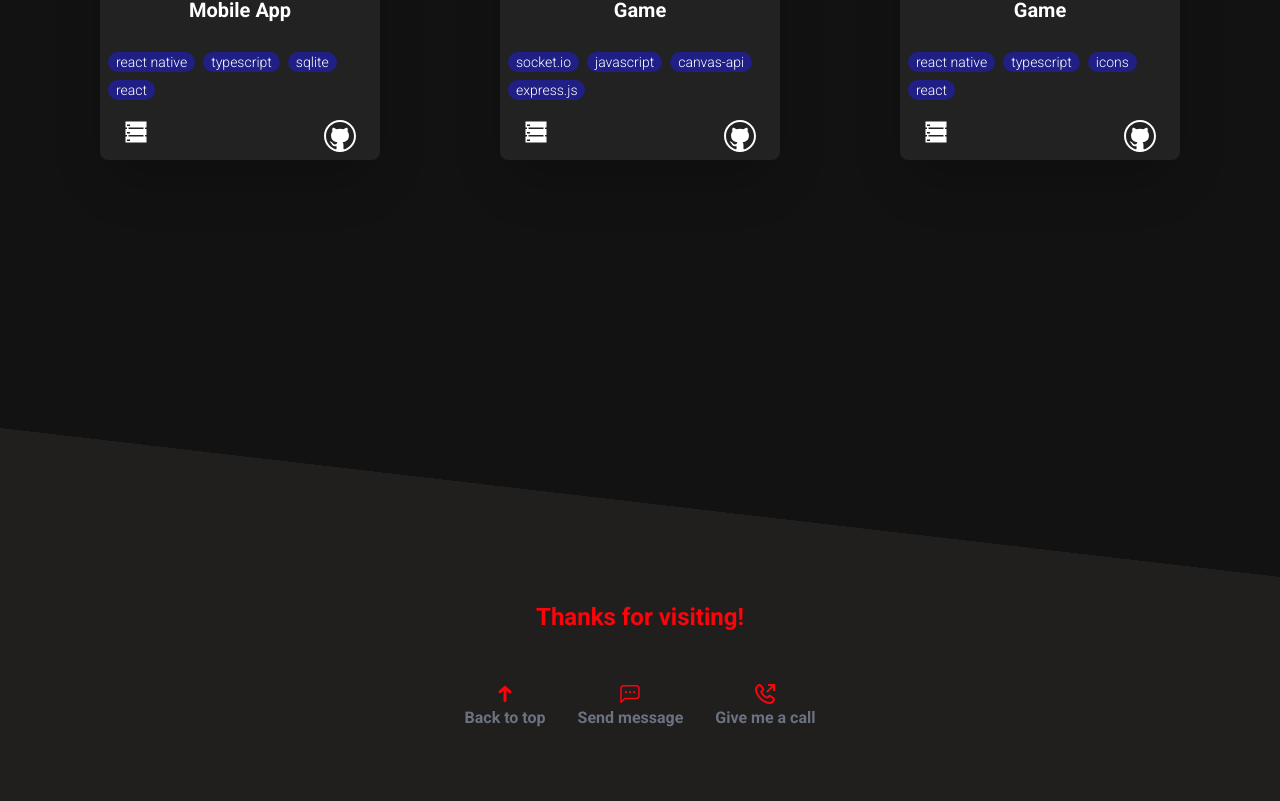
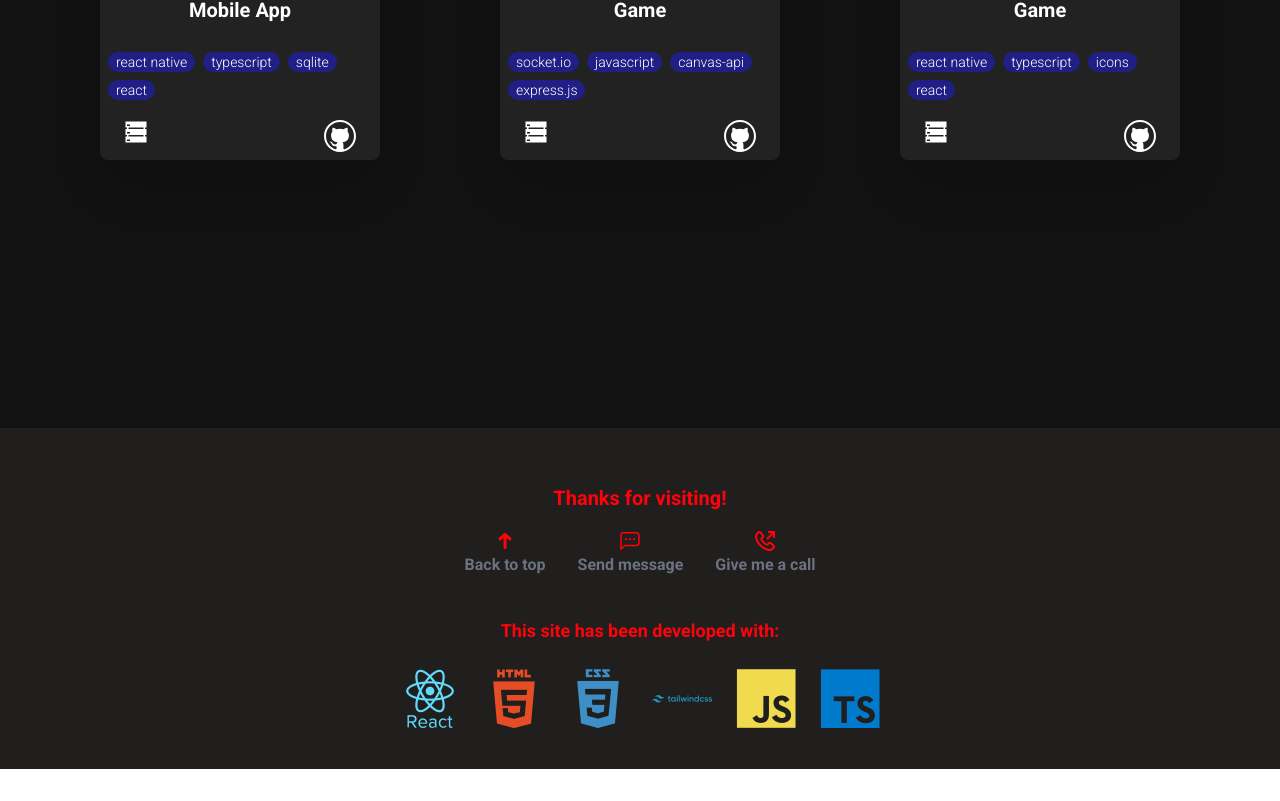
Before and after one commit to qur786/portfolio, a React (Vite) app: page / in a window 1280 px wide. Shown: the part 4696-5497 px from the top of the page. After the commit the page ends 5465 px from the top, so only its background shows below. Built offline with nearby package versions, Linux system fonts and the light colour scheme.

Commit message:
refactor: added footer note about the site stack

```diff
--- a/src/components/Footer/index.tsx
+++ b/src/components/Footer/index.tsx
@@ -1,6 +1,7 @@
 import { CallIcon } from "../../Icons/call";
 import { MessageIcon } from "../../Icons/message";
 import { UpArrowIcon } from "../../Icons/up-arrow";
+import { DevIcon } from "../../dev-icon";
 import { FooterButton, FooterButtonProps } from "../FooterButton";
 
 export function Footer(): JSX.Element {
@@ -12,13 +13,15 @@ export function Footer(): JSX.Element {
   };
   return (
     // z-index is provided to show footer above social provider
-    <div className="h-56 relative z-[2]">
-      <div
+    <div className="min-h-56 py-8 relative z-[2] bg-slate-200 dark:bg-[#211E1E]">
+      {/* Code for slope */}
+      {/* <div
         id="slope"
         className="h-2/3 w-full bg-gradient-to-bl from-transparent from-50% to-slate-200 dark:to-[#211E1E] to-50%"
-      ></div>
-      <div className="h-full bg-slate-200 dark:bg-[#211E1E]">
-        <h5 className="text-primary font-semibold text-2xl bottom-0 text-center pt-6 pb-12">
+      ></div> */}
+      <div className="h-full flex flex-col gap-10">
+        <div>
+          <h5 className="text-primary font-semibold text-xl bottom-0 text-center pt-6 pb-4">
             Thanks for visiting!
           </h5>
           <div className="flex flex-row justify-center gap-8">
@@ -35,6 +38,20 @@ export function Footer(): JSX.Element {
             />
           </div>
         </div>
+        <div className="flex flex-col items-center gap-4">
+          <h5 className="text-primary font-semibold text-lg bottom-0 text-center">
+            This site has been developed with:
+          </h5>
+          <div className="flex flex-row justify-center gap-2 flex-wrap">
+            <DevIcon name="devicon-react-original-wordmark" />
+            <DevIcon name="devicon-html5-plain-wordmark" />
+            <DevIcon name="devicon-css3-plain-wordmark" />
+            <DevIcon name="devicon-tailwindcss-original-wordmark" />
+            <DevIcon name="devicon-javascript-plain" />
+            <DevIcon name="devicon-typescript-plain" />
+          </div>
+        </div>
+      </div>
     </div>
   );
 }
```
Lines whose indentation alone changed are shown as unchanged.
